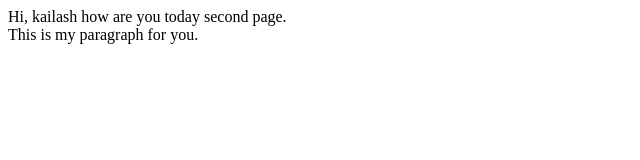
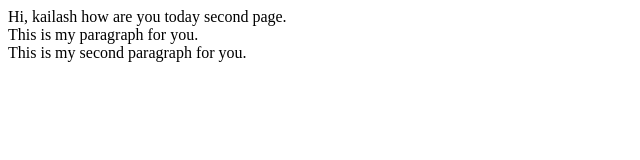
Before and after one commit to kailashchand184/git-demo, a plain HTML site: page index.html in a window 1280 px wide. Shown: the whole page, without its empty margins (0-640 px from the left). Drawn offline with Linux system fonts and the light colour scheme.

Commit message:
add paragraph

```diff
--- a/index.html
+++ b/index.html
@@ -7,5 +7,8 @@
         <div>
             This is my paragraph for you.
         </div>
+        <div>
+            This is my second paragraph for you.
+        </div>
     </body>
 </html>
```
